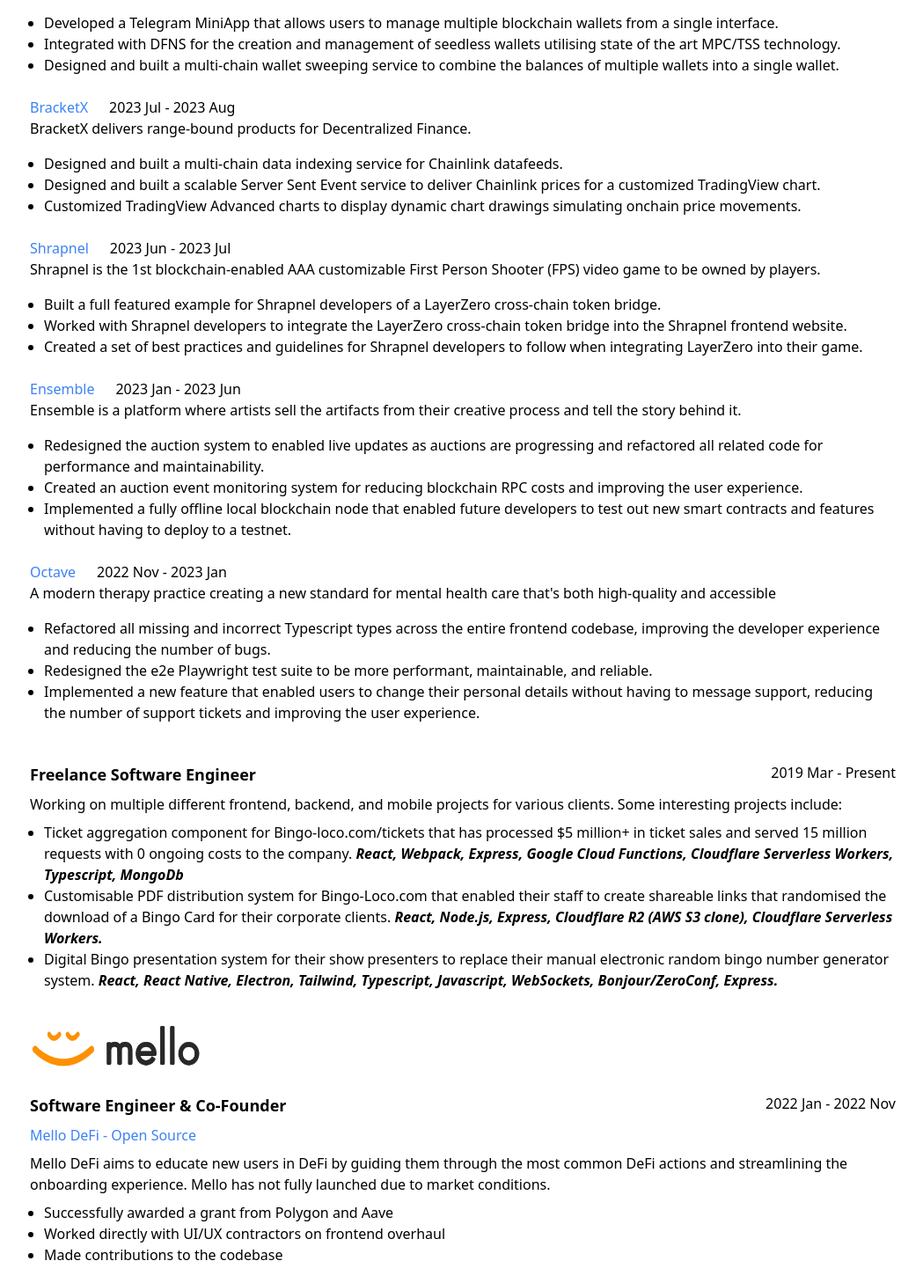
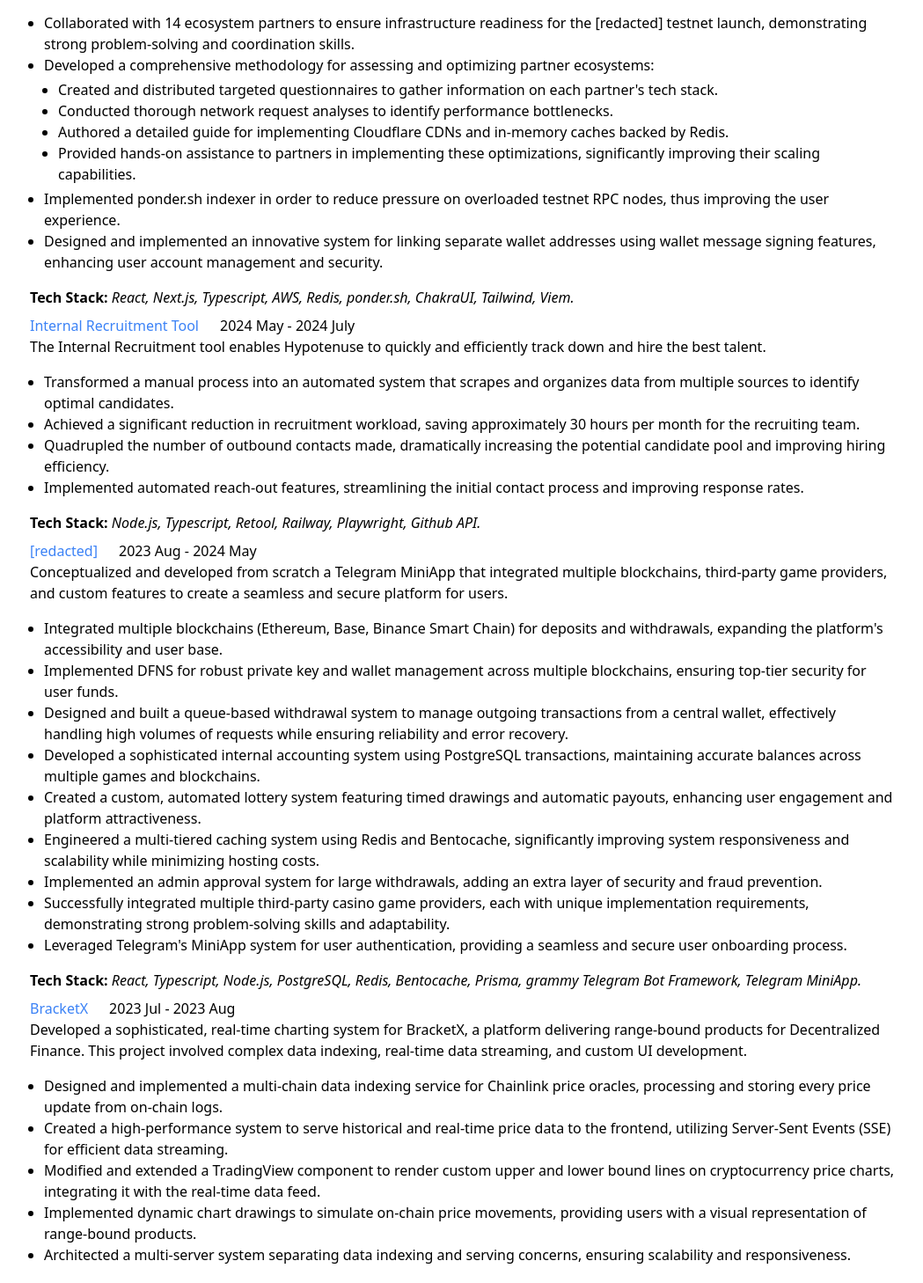
Before and after one commit to thevolcanomanishere/resume, a React (Vite) app: page / in a window 1280 px wide. Shown: the part 1020-2478 px from the top of the page at 88% size, without its empty margins (114-1163 px from the left). Built offline with nearby package versions, Linux system fonts and the light colour scheme.

Commit message:
Update resume

```diff
--- a/package.json
+++ b/package.json
@@ -26,6 +26,7 @@
     "vite-plugin-ssr": "^0.4.39"
   },
   "devDependencies": {
+    "@biomejs/biome": "1.8.3",
     "@types/react": "^18.0.15",
     "@types/react-dom": "^18.0.6",
     "@vitejs/plugin-react": "4.0.0",
--- a/src/index.page.tsx
+++ b/src/index.page.tsx
@@ -37,7 +37,7 @@ const App = () => {
 								isLoading ? "hidden" : "rounded-lg border-none w-full h-full "
 							}
 							src={ProfileImage}
-              alt="Profile image"
+							alt="Profile pic"
 							onLoad={() => setIsLoading(false)}
 						/>
 					</div>
@@ -53,7 +53,6 @@ const App = () => {
 				</section>
 
 				<section className="flex">
-          <div className="border mr-3 hidden md:display"></div>
 					<div>
 						<h2 className="text-2xl font-serif">About</h2>
 						<hr className="border border-gray mt-1.5" />
@@ -66,6 +65,7 @@ const App = () => {
 							<a
 								className="text-blue-500"
 								href="https://github.com/thevolcanomanishere"
+								rel="noreferrer"
 								target="_blank"
 							>
 								github.com/thevolcanomanishere
@@ -76,6 +76,7 @@ const App = () => {
 							<a
 								className="text-blue-500"
 								href="https://www.linkedin.com/in/bitsofcode/"
+								rel="noreferrer"
 								target="_blank"
 							>
 								linkedin.com/in/bitsofcode/
@@ -87,6 +88,7 @@ const App = () => {
 								className="text-blue-500 truncate"
 								href="https://www.frontendmentor.io/profile/thevolcanomanishere"
 								target="_blank"
+								rel="noreferrer"
 							>
 								frontendmentor.io/thevolcanomanishere
 							</a>
@@ -108,7 +110,11 @@ const App = () => {
 						<h1 className="text-2xl font-serif">Github Stats</h1>
 					</div>
 					<section>
-            <a href="https://github.com/thevolcanomanishere" target="_blank">
+						<a
+							href="https://github.com/thevolcanomanishere"
+							rel="noreferrer"
+							target="_blank"
+						>
 							<GitHubCalendar
 								username={"thevolcanomanishere"}
 								fontSize={16}
@@ -127,15 +133,15 @@ const App = () => {
 						</div>
 						<div className="flex-row space-y-2 my-4">
 							<p>
-                Typescript, React, Redux, urql, Apollo, GraphQL, Ethers,
-                Next.js, Tailwind, Jest, Playwright
+								Typescript, Javascript, React, Redux, Apollo, GraphQL, Ethers,
+								Viem, Next.js, Tailwind, Jest, Vitest, Playwright,
 							</p>
 							<p>
 								Node.js, Express, Fastify, MongoDB, Google App Engine, Cloud
 								Functions, Firebase, Web Sockets, Memcached, Redis, AWS Lambdas,
 								Amazon S3, Google Cloud Storage, Google Cloud Run, Serverless
 								Framework, Cloudflare Workers, Cloudflare R3, IPFS, Pinata,
-                Fleek, Storybook, Vite, Vercel, Server Sent Events
+								Fleek, Storybook, Vite, Vercel, Server Sent Events,
 							</p>
 							<p>Docker, Postman, Twilio, Git</p>
 						</div>
@@ -206,44 +212,182 @@ const App = () => {
 								<a
 									href="https://hypotenuse.ca/"
 									target="_blank"
+									rel="noreferrer"
 									className="text-blue-500"
 								>
 									Hypotenuse Labs
 								</a>
 							</h2>
-              <p>
-                Web 2.0, Web 3.0, AI, ML, and blockchain development
-                consultancy.
-              </p>
+							<p>Web2, Web3, AI, ML, and blockchain development consultancy.</p>
 							<h3 className="font-bold text-lg">Projects</h3>
-
 							<div className="flex flex-col">
 								<div className="flex flex-row space-x-6">
 									<h4 className="flex flex-row space-x-6">
 										<p className="text-blue-500">[redacted]</p>
 									</h4>
-                  <p>2023 Aug - Now</p>
+									<p>2024 July - 2024 August</p>
 								</div>
 								<p>
-                  [redacted] enables crypto users to manage multiple wallets
-                  across different blockchains.
+									[redacted] is the premier RWA Layer 2 for Ethereum built for
+									crypto natives.
 								</p>
 								<ul className="ml-4 list-disc py-4">
 									<li>
-                    Developed a Telegram MiniApp that allows users to manage
-                    multiple blockchain wallets from a single interface.
+										Collaborated with 14 ecosystem partners to ensure
+										infrastructure readiness for the [redacted] testnet launch,
+										demonstrating strong problem-solving and coordination
+										skills.
 									</li>
 									<li>
-                    Integrated with DFNS for the creation and management of
-                    seedless wallets utilising state of the art MPC/TSS
-                    technology.
+										Developed a comprehensive methodology for assessing and
+										optimizing partner ecosystems:
+									</li>
+									<ul className="ml-4 py-1 list-disc">
+										<li>
+											Created and distributed targeted questionnaires to gather
+											information on each partner's tech stack.
 										</li>
 										<li>
-                    Designed and built a multi-chain wallet sweeping service to
-                    combine the balances of multiple wallets into a single
-                    wallet.
+											Conducted thorough network request analyses to identify
+											performance bottlenecks.
+										</li>
+										<li>
+											Authored a detailed guide for implementing Cloudflare CDNs
+											and in-memory caches backed by Redis.
+										</li>
+										<li>
+											Provided hands-on assistance to partners in implementing
+											these optimizations, significantly improving their scaling
+											capabilities.
 										</li>
 									</ul>
+									<li>
+										Implemented ponder.sh indexer in order to reduce pressure on
+										overloaded testnet RPC nodes, thus improving the user
+										experience.
+									</li>
+									<li>
+										Designed and implemented an innovative system for linking
+										separate wallet addresses using wallet message signing
+										features, enhancing user account management and security.
+									</li>
+								</ul>
+								<p>
+									<strong>Tech Stack: </strong>
+									<i>
+										React, Next.js, Typescript, AWS, Redis, ponder.sh, ChakraUI,
+										Tailwind, Viem.
+									</i>
+								</p>
+							</div>
+							<div className="divide-y divide-dashed" />
+							<div className="flex flex-col">
+								<div className="flex flex-row space-x-6">
+									<h4 className="flex flex-row space-x-6">
+										<p className="text-blue-500">Internal Recruitment Tool</p>
+									</h4>
+									<p>2024 May - 2024 July</p>
+								</div>
+								<p>
+									The Internal Recruitment tool enables Hypotenuse to quickly
+									and efficiently track down and hire the best talent.
+								</p>
+								<ul className="ml-4 list-disc py-4">
+									<li>
+										Transformed a manual process into an automated system that
+										scrapes and organizes data from multiple sources to identify
+										optimal candidates.
+									</li>
+									<li>
+										Achieved a significant reduction in recruitment workload,
+										saving approximately 30 hours per month for the recruiting
+										team.
+									</li>
+									<li>
+										Quadrupled the number of outbound contacts made,
+										dramatically increasing the potential candidate pool and
+										improving hiring efficiency.
+									</li>
+									<li>
+										Implemented automated reach-out features, streamlining the
+										initial contact process and improving response rates.
+									</li>
+								</ul>
+								<p>
+									<strong>Tech Stack: </strong>
+									<i>
+										Node.js, Typescript, Retool, Railway, Playwright, Github
+										API.
+									</i>
+								</p>
+							</div>
+							<div className="flex flex-col">
+								<div className="flex flex-row space-x-6">
+									<h4 className="flex flex-row space-x-6">
+										<p className="text-blue-500">[redacted]</p>
+									</h4>
+									<p>2023 Aug - 2024 May</p>
+								</div>
+								<p>
+									Conceptualized and developed from scratch a Telegram MiniApp
+									that integrated multiple blockchains, third-party game
+									providers, and custom features to create a seamless and secure
+									platform for users.
+								</p>
+								<ul className="ml-4 list-disc py-4">
+									<li>
+										Integrated multiple blockchains (Ethereum, Base, Binance
+										Smart Chain) for deposits and withdrawals, expanding the
+										platform's accessibility and user base.
+									</li>
+									<li>
+										Implemented DFNS for robust private key and wallet
+										management across multiple blockchains, ensuring top-tier
+										security for user funds.
+									</li>
+									<li>
+										Designed and built a queue-based withdrawal system to manage
+										outgoing transactions from a central wallet, effectively
+										handling high volumes of requests while ensuring reliability
+										and error recovery.
+									</li>
+									<li>
+										Developed a sophisticated internal accounting system using
+										PostgreSQL transactions, maintaining accurate balances
+										across multiple games and blockchains.
+									</li>
+									<li>
+										Created a custom, automated lottery system featuring timed
+										drawings and automatic payouts, enhancing user engagement
+										and platform attractiveness.
+									</li>
+									<li>
+										Engineered a multi-tiered caching system using Redis and
+										Bentocache, significantly improving system responsiveness
+										and scalability while minimizing hosting costs.
+									</li>
+									<li>
+										Implemented an admin approval system for large withdrawals,
+										adding an extra layer of security and fraud prevention.
+									</li>
+									<li>
+										Successfully integrated multiple third-party casino game
+										providers, each with unique implementation requirements,
+										demonstrating strong problem-solving skills and
+										adaptability.
+									</li>
+									<li>
+										Leveraged Telegram's MiniApp system for user authentication,
+										providing a seamless and secure user onboarding process.
+									</li>
+								</ul>
+								<p>
+									<strong>Tech Stack: </strong>
+									<i>
+										React, Typescript, Node.js, PostgreSQL, Redis, Bentocache,
+										Prisma, grammy Telegram Bot Framework, Telegram MiniApp.
+									</i>
+								</p>
 							</div>
 							<div className="flex flex-col">
 								<div className="flex flex-row space-x-6">
@@ -251,6 +395,7 @@ const App = () => {
 										<a
 											href="https://bracketx.fi/"
 											target="_blank"
+											rel="noreferrer"
 											className="text-blue-500"
 										>
 											BracketX
@@ -259,23 +404,45 @@ const App = () => {
 									<p>2023 Jul - 2023 Aug</p>
 								</div>
 								<p>
-                  BracketX delivers range-bound products for Decentralized
-                  Finance.
+									Developed a sophisticated, real-time charting system for
+									BracketX, a platform delivering range-bound products for
+									Decentralized Finance. This project involved complex data
+									indexing, real-time data streaming, and custom UI development.
 								</p>
 								<ul className="ml-4 list-disc py-4">
 									<li>
-                    Designed and built a multi-chain data indexing service for
-                    Chainlink datafeeds.
+										Designed and implemented a multi-chain data indexing service
+										for Chainlink price oracles, processing and storing every
+										price update from on-chain logs.
 									</li>
 									<li>
-                    Designed and built a scalable Server Sent Event service to
-                    deliver Chainlink prices for a customized TradingView chart.
+										Created a high-performance system to serve historical and
+										real-time price data to the frontend, utilizing Server-Sent
+										Events (SSE) for efficient data streaming.
 									</li>
 									<li>
-                    Customized TradingView Advanced charts to display dynamic
-                    chart drawings simulating onchain price movements.
+										Modified and extended a TradingView component to render
+										custom upper and lower bound lines on cryptocurrency price
+										charts, integrating it with the real-time data feed.
+									</li>
+									<li>
+										Implemented dynamic chart drawings to simulate on-chain
+										price movements, providing users with a visual
+										representation of range-bound products.
+									</li>
+									<li>
+										Architected a multi-server system separating data indexing
+										and serving concerns, ensuring scalability and
+										responsiveness.
 									</li>
 								</ul>
+								<p>
+									<strong>Tech Stack: </strong>
+									<i>
+										React, Typescript, Node.js, PostgreSQL, Redis, Prisma, AWS
+										Fargate, TradingView.
+									</i>
+								</p>
 							</div>
 
 							<div className="flex flex-col">
@@ -284,6 +451,7 @@ const App = () => {
 										<a
 											href="https://www.shrapnel.com/"
 											target="_blank"
+											rel="noreferrer"
 											className="text-blue-500"
 										>
 											Shrapnel
@@ -292,24 +460,48 @@ const App = () => {
 									<p>2023 Jun - 2023 Jul</p>
 								</div>
 								<p>
-                  Shrapnel is the 1st blockchain-enabled AAA customizable First
-                  Person Shooter (FPS) video game to be owned by players.
+									Introduced and implemented web3 functionality for Shrapnel,
+									the first blockchain-enabled AAA customizable First Person
+									Shooter (FPS) video game to be owned by players. As the team
+									lacked web3 experience, I took on a crucial role in bridging
+									this knowledge gap.
 								</p>
 								<ul className="ml-4 list-disc py-4">
 									<li>
-                    Built a full featured example for Shrapnel developers of a
-                    LayerZero cross-chain token bridge.
+										Developed a comprehensive example project demonstrating
+										token movement across different blockchains using the
+										LayerZero protocol, serving as a practical learning tool for
+										the Shrapnel development team.
 									</li>
 									<li>
-                    Worked with Shrapnel developers to integrate the LayerZero
-                    cross-chain token bridge into the Shrapnel frontend website.
+										Created and implemented a full-featured LayerZero
+										cross-chain token bridge, showcasing the potential of
+										blockchain integration in the game ecosystem.
 									</li>
 									<li>
-                    Created a set of best practices and guidelines for Shrapnel
-                    developers to follow when integrating LayerZero into their
-                    game.
+										Collaborated closely with Shrapnel developers to
+										successfully integrate the LayerZero cross-chain token
+										bridge into the Shrapnel frontend website, ensuring seamless
+										user experience.
+									</li>
+									<li>
+										Established a set of best practices and guidelines for the
+										Shrapnel development team, facilitating their ongoing
+										integration of LayerZero technology into the game.
+									</li>
+									<li>
+										Served as a web3 knowledge resource for the team, helping to
+										upskill developers in blockchain technologies and their
+										application in gaming.
 									</li>
 								</ul>
+								<p>
+									<strong>Tech Stack: </strong>
+									<i>
+										React, Typescript, Node.js, PostgreSQL, Redis, Prisma, AWS
+										Fargate, TradingView.
+									</i>
+								</p>
 							</div>
 
 							<div className="flex flex-col">
@@ -318,6 +510,7 @@ const App = () => {
 										<a
 											href="https://www.ensemble.art/"
 											target="_blank"
+											rel="noreferrer"
 											className="text-blue-500"
 										>
 											Ensemble
@@ -353,6 +546,7 @@ const App = () => {
 										<a
 											href="https://www.findoctave.com/"
 											target="_blank"
+											rel="noreferrer"
 											className="text-blue-500"
 										>
 											Octave
@@ -401,7 +595,11 @@ const App = () => {
 							<ul className="ml-4 list-disc">
 								<li>
 									Ticket aggregation component for{" "}
-                  <a href="https://bingo-loco.com/tickets" target="_blank">
+									<a
+										href="https://bingo-loco.com/tickets"
+										rel="noreferrer"
+										target="_blank"
+									>
 										Bingo-loco.com/tickets
 									</a>{" "}
 									that has processed $5 million+ in ticket sales and served 15
@@ -456,6 +654,7 @@ const App = () => {
 								<a
 									href="https://github.com/mello-defi"
 									target="_blank"
+									rel="noreferrer"
 									className="text-blue-500"
 								>
 									Mello DeFi - Open Source
@@ -492,6 +691,7 @@ const App = () => {
 								<a
 									href="https://thedeficoach.com"
 									target="_blank"
+									rel="noreferrer"
 									className="text-blue-500"
 								>
 									The DeFi Coach
@@ -526,6 +726,7 @@ const App = () => {
 									<a
 										href="https://irishtechnews.ie/defi-coach-online-course/"
 										target="_blank"
+										rel="noreferrer"
 										className="text-blue-500"
 									>
 										New Irish Crypto Statup "The DeFi Coach" aims to educate and
@@ -584,6 +785,7 @@ const App = () => {
 									<a
 										href="https://www.siliconrepublic.com/start-ups/dublin-beta-startup-week-bottleneck"
 										target="_blank"
+										rel="noreferrer"
 										className="text-blue-500"
 									>
 										Bottleneck wins pitching contest at 2019 revival of Dublin
@@ -609,6 +811,7 @@ const App = () => {
 								<a
 									href="https://cartrawler.com"
 									target="_blank"
+									rel="noreferrer"
 									className="text-blue-500"
 								>
 									Cartrawler
@@ -652,6 +855,7 @@ const App = () => {
 									<a
 										href="https://www.youtube.com/watch?v=EzIdKeLamQo"
 										target="_blank"
+										rel="noreferrer"
 										className="text-blue-500"
 									>
 										A video that takes a look inside the day to day life of the
@@ -679,6 +883,7 @@ const App = () => {
 								<a
 									href="https://www.version1.com/"
 									target="_blank"
+									rel="noreferrer"
 									className="text-blue-500"
 								>
 									Version 1
@@ -735,6 +940,7 @@ const App = () => {
 								<a
 									href="https://www.ncirl.ie/"
 									target="_blank"
+									rel="noreferrer"
 									className="text-blue-500"
 								>
 									National College of Ireland
@@ -760,6 +966,7 @@ const App = () => {
 								<a
 									href="https://www.ncirl.ie/"
 									target="_blank"
+									rel="noreferrer"
 									className="text-blue-500"
 								>
 									National College of Ireland
--- a/vite.config.ts
+++ b/vite.config.ts
@@ -1,7 +1,5 @@
 import { defineConfig } from "vite";
-import { ssr } from "vite-plugin-ssr/plugin";
 import react from "@vitejs/plugin-react";
-import viteCompression from "vite-plugin-compression";
 
 // https://vitejs.dev/config/
 export default defineConfig({
```
Also changed, not shown: api/ssr.js (deleted, +0 -21 lines), biome.json (added, +12 -0 lines), 2 other files (tests, documents, lock files or other folders). Lines whose indentation alone changed are shown as unchanged.
